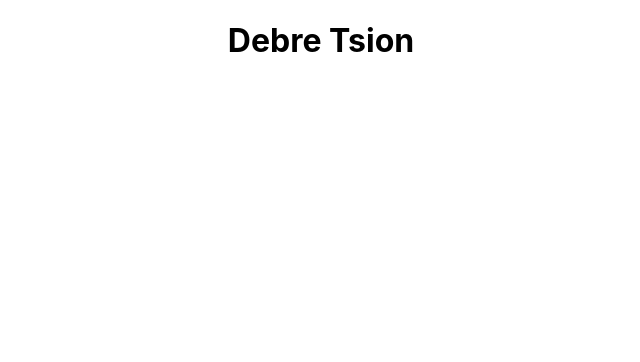
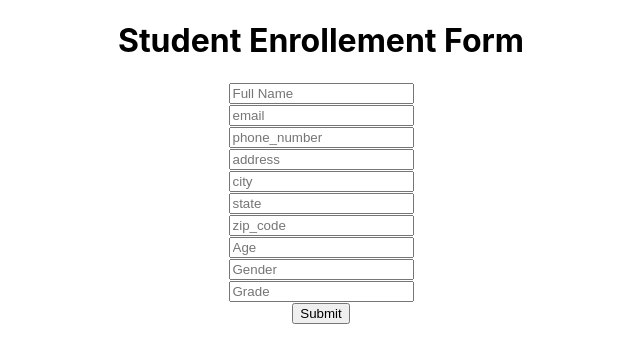
Before and after one commit to sophiemar27/my-church-web-app, a React (Create React App) app in the folder client/: page /register/1 in a window 1280 px wide. Shown: the top 362 px of the page, without its empty margins (319-959 px from the left). Built offline with nearby package versions, Linux system fonts and the light colour scheme.

Commit message:
association made in the front end

```diff
--- a/client/src/App.js
+++ b/client/src/App.js
@@ -17,15 +17,15 @@ import User from './components/User.js'
 function App() {
   return (
     <div className="App">
-      <h1>Debre Tsion</h1>
+      <h1></h1>
 
       <Router>
         <Switch>
-          <Route exact path="/course" component={Course} />
-          <Route exact path="/register" component={Register} />
+          <Route exact path="/course/" component={Course} />
+          <Route exact path="/register/:courseId" component={Register} />
           <Route exact path="/all_event" component={Event} />
           <Route exact path="/single_event/:eventId" component={SingleEvent} />
-          <Route exact path="/event_register" component={User} />
+          <Route exact path="/event_register/:eventId" component={User} />
         </Switch>
       </Router>
 
--- a/client/src/components/Course.js
+++ b/client/src/components/Course.js
@@ -32,6 +32,7 @@ export default class Course extends React.Component {
     render() {
         return (
             <div className='all-course'>
+                <div>Courses</div>
                 {this.state.allCourses.map((course, index) => {
                     return (
                         <div  key={`jd320kd-${index}`}>
--- a/client/src/components/Register.js
+++ b/client/src/components/Register.js
@@ -61,7 +61,7 @@ export default class Register extends Component {
     render() {
         return (
             <div>
-                <h1></h1>
+                <h1>Student Enrollement Form</h1>
 
                 <form onSubmit={this.onSubmit}>
                     <div>
--- a/client/src/components/SingleEvent.js
+++ b/client/src/components/SingleEvent.js
@@ -39,7 +39,7 @@ export default class SingleEvent extends React.Component {
             <div>{this.state.place}</div>
             <div>{this.state.description}</div>
             <div>{this.state.event_cost}</div>
-            <Link to={`/event_register`} >
+            <Link to={`/event_register/${this.state.id}`} >
             <div>Register</div>
             </Link>
         </div>)
--- a/client/src/components/User.js
+++ b/client/src/components/User.js
@@ -15,6 +15,7 @@ export default class User extends Component {
             zip_code: '',
             age: '',
             gender: '',
+            event: this.props.match.params.eventId
 
         },
 
@@ -60,7 +61,7 @@ export default class User extends Component {
     render() {
         return (
             <div>
-                <h1></h1>
+                <h1>Event Registeration Form</h1>
 
                 <form onSubmit={this.onSubmit}>
                     <div>
```
